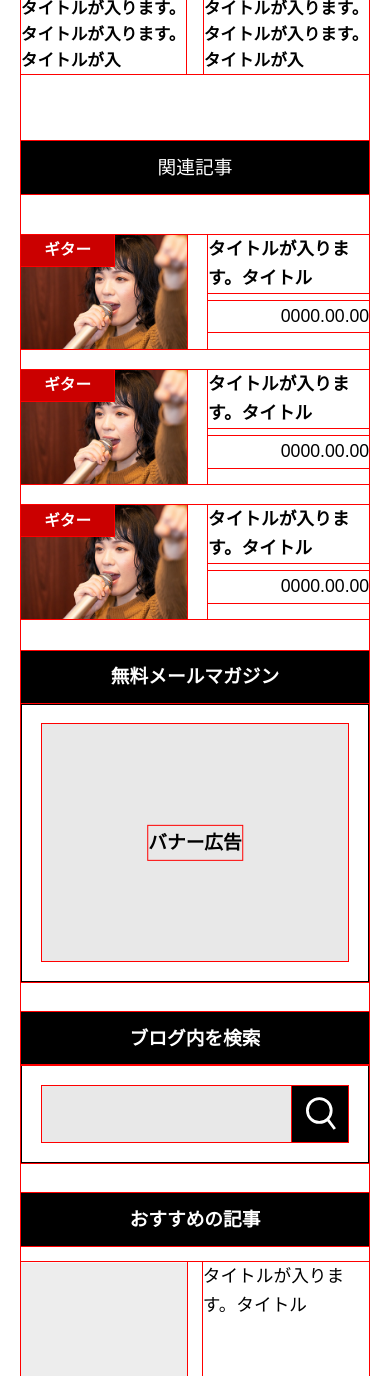
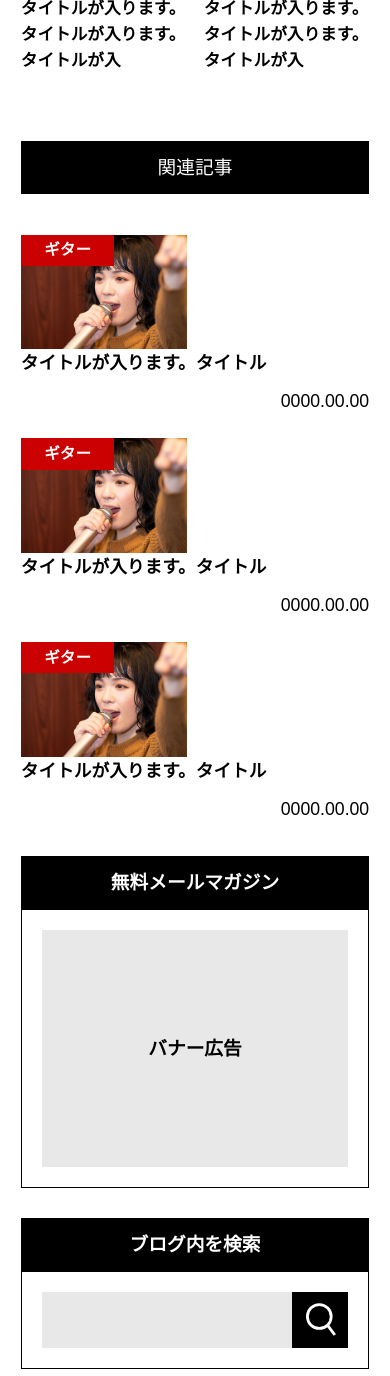
Before and after one commit to taichioonuki/yuuuulec-musicschool, a PHP site: page /blog_details.html in a window 390 px wide. Shown: the part 1915-3291 px from the top of the page. Run offline with PHP 8.4, Linux system fonts and the light colour scheme.

Commit message:
表示崩れ修正　blog

```diff
--- a/css/style.css
+++ b/css/style.css
@@ -394,10 +394,6 @@ a:hover {
   .inner {
     max-width: none;
   }
-}
-
-* {
-  outline: 1px solid red; /* 全要素の枠線を表示 */
 }
 
 .header {
@@ -1179,9 +1175,7 @@ body:not(:has(.c-floating-btns)) main {
   }
 }
 .c-blog__item--related a {
-  display: -webkit-box;
-  display: -ms-flexbox;
-  display: flex;
+  display: block;
   gap: 3rem;
 }
 @media (max-width: 767px) {
@@ -3200,6 +3194,7 @@ hr {
   border: none;
   width: 18rem;
   padding: 1rem 1.5rem;
+  height: 4rem;
 }
 @media (max-width: 767px) {
   .sidebar__search-form input {
@@ -3216,10 +3211,21 @@ hr {
   padding: 0;
   cursor: pointer;
   width: 4rem;
+  height: 4rem;
+  display: -webkit-box;
+  display: -ms-flexbox;
+  display: flex;
+  -webkit-box-align: center;
+      -ms-flex-align: center;
+          align-items: center;
+  -webkit-box-pack: center;
+      -ms-flex-pack: center;
+          justify-content: center;
 }
 @media (max-width: 767px) {
   .sidebar__search-form button {
     width: 5.4rem;
+    height: 5.4rem;
   }
 }
 .sidebar__search-form button:hover {
@@ -3233,6 +3239,26 @@ hr {
 @media (max-width: 767px) {
   .sidebar__search-icon {
     width: 5.4rem;
+  }
+}
+
+.sidebar__search-icon {
+  width: 4rem;
+  height: 4rem;
+  display: -webkit-box;
+  display: -ms-flexbox;
+  display: flex;
+  -webkit-box-align: center;
+      -ms-flex-align: center;
+          align-items: center;
+  -webkit-box-pack: center;
+      -ms-flex-pack: center;
+          justify-content: center;
+}
+@media (max-width: 767px) {
+  .sidebar__search-icon {
+    width: 5.4rem;
+    height: 5.4rem;
   }
 }
 
--- a/scss/foundation/_base.scss
+++ b/scss/foundation/_base.scss
@@ -84,6 +84,6 @@ html {
         }
     }
 
-    * {
-        outline: 1px solid red; /* 全要素の枠線を表示 */
-      }
+    // * {
+    //     outline: 1px solid red; /* 全要素の枠線を表示 */
+    //   }
--- a/scss/object/component/_component.scss
+++ b/scss/object/component/_component.scss
@@ -443,7 +443,7 @@ body:not(:has(.c-floating-btns)) main {
     }
 
     a {
-        display: flex;
+        display: block;
         gap: 3rem;
 
         @include sp {
--- a/scss/object/project/_blog_details.scss
+++ b/scss/object/project/_blog_details.scss
@@ -338,6 +338,7 @@ hr {
     border: none;
     width: 18rem;
     padding: 1rem 1.5rem;
+    height: 4rem;
 
     @include sp {
         height: 5.4rem;
@@ -351,9 +352,14 @@ hr {
     padding: 0;
     cursor: pointer;
     width: 4rem;
+    height: 4rem;
+    display: flex;
+    align-items: center;
+    justify-content: center;
 
     @include sp {
         width: 5.4rem;
+        height: 5.4rem;
     }
 
     &:hover {
@@ -370,6 +376,18 @@ hr {
     }
 }
 
+.sidebar__search-icon {
+    width: 4rem;
+    height: 4rem;
+    display: flex;
+    align-items: center;
+    justify-content: center;
+
+    @include sp {
+        width: 5.4rem;
+        height: 5.4rem;
+    }
+}
 
 .sidebar__recommend-item {
     margin-bottom: 1.5rem;
```
Also changed, not shown: css/style.min.css, 2 other files.
